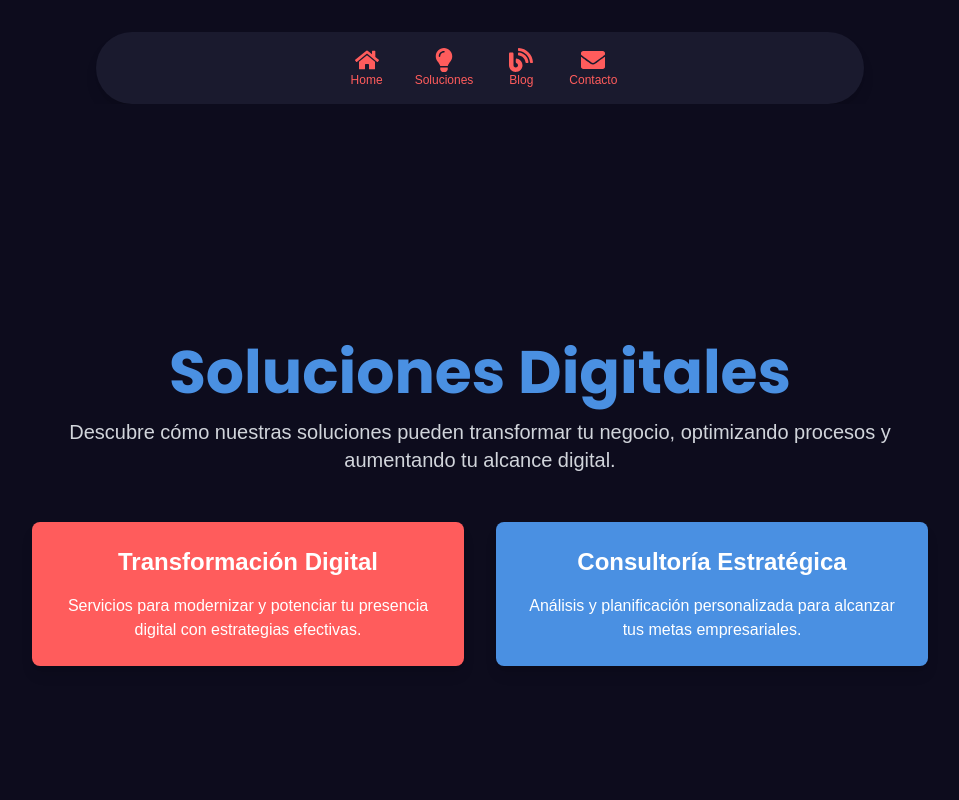
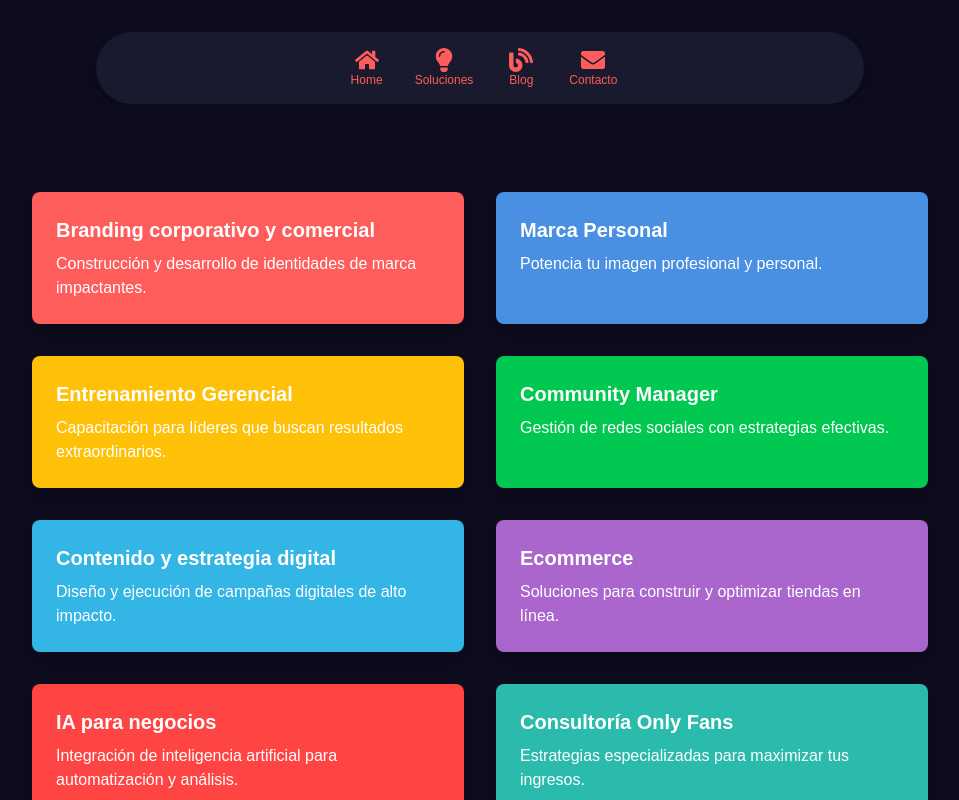
Before and after one commit to deivipluss/landing, a Next.js app: page /soluciones in a window 1280 px wide. Shown: the top 800 px of the page, without its empty margins (160-1119 px from the left). Built offline with nearby package versions, Linux system fonts and the light colour scheme.

Commit message:
modificandodiseño3

```diff
--- a/app/soluciones/page.tsx
+++ b/app/soluciones/page.tsx
@@ -8,15 +8,15 @@ import {
 } from "react-icons/fa";
 import Link from 'next/link';
 
-const iconStyle = (section: string, activeSection: string) =>
+const iconStyle = (section, activeSection) =>
   `text-[#FF5C5C] text-2xl mx-3 cursor-pointer hover:text-[#4A90E2] transition-colors ${
     activeSection === section ? 'text-[#4A90E2]' : ''
   }`;
 
 const containerStyle = "p-4 md:p-8 flex justify-center items-center min-h-screen bg-[#0D0C1D] overflow-hidden";
 
-const Soluciones: React.FC = () => {
-  const [activeSection] = useState<string>("soluciones");
+const Soluciones = () => {
+  const [activeSection] = useState("soluciones");
 
   return (
     <div className="bg-[#0D0C1D] min-h-screen overflow-hidden">
@@ -42,25 +42,39 @@ const Soluciones: React.FC = () => {
 
       {/* Main Content */}
       <div className={containerStyle}>
-        <div className="w-full max-w-4xl text-center">
-          <h1 className="text-4xl md:text-6xl text-[#4A90E2] font-bold font-poppins">
-            Soluciones Digitales
-          </h1>
-          <p className="text-gray-300 mt-4 text-lg md:text-xl">
-            Descubre cómo nuestras soluciones pueden transformar tu negocio, optimizando procesos y aumentando tu alcance digital.
-          </p>
-          <div className="grid grid-cols-1 md:grid-cols-2 gap-8 mt-12">
+        <div className="w-full max-w-4xl">
+          <div className="grid grid-cols-1 md:grid-cols-2 gap-8">
             <div className="bg-[#FF5C5C] text-white p-6 rounded-lg shadow-lg hover:shadow-xl transition-shadow">
-              <h3 className="text-2xl font-semibold mb-4">Transformación Digital</h3>
-              <p>
-                Servicios para modernizar y potenciar tu presencia digital con estrategias efectivas.
-              </p>
+              <h3 className="text-xl font-semibold mb-2">Branding corporativo y comercial</h3>
+              <p>Construcción y desarrollo de identidades de marca impactantes.</p>
             </div>
             <div className="bg-[#4A90E2] text-white p-6 rounded-lg shadow-lg hover:shadow-xl transition-shadow">
-              <h3 className="text-2xl font-semibold mb-4">Consultoría Estratégica</h3>
-              <p>
-                Análisis y planificación personalizada para alcanzar tus metas empresariales.
-              </p>
+              <h3 className="text-xl font-semibold mb-2">Marca Personal</h3>
+              <p>Potencia tu imagen profesional y personal.</p>
+            </div>
+            <div className="bg-[#FFC107] text-white p-6 rounded-lg shadow-lg hover:shadow-xl transition-shadow">
+              <h3 className="text-xl font-semibold mb-2">Entrenamiento Gerencial</h3>
+              <p>Capacitación para líderes que buscan resultados extraordinarios.</p>
+            </div>
+            <div className="bg-[#00C851] text-white p-6 rounded-lg shadow-lg hover:shadow-xl transition-shadow">
+              <h3 className="text-xl font-semibold mb-2">Community Manager</h3>
+              <p>Gestión de redes sociales con estrategias efectivas.</p>
+            </div>
+            <div className="bg-[#33B5E5] text-white p-6 rounded-lg shadow-lg hover:shadow-xl transition-shadow">
+              <h3 className="text-xl font-semibold mb-2">Contenido y estrategia digital</h3>
+              <p>Diseño y ejecución de campañas digitales de alto impacto.</p>
+            </div>
+            <div className="bg-[#AA66CC] text-white p-6 rounded-lg shadow-lg hover:shadow-xl transition-shadow">
+              <h3 className="text-xl font-semibold mb-2">Ecommerce</h3>
+              <p>Soluciones para construir y optimizar tiendas en línea.</p>
+            </div>
+            <div className="bg-[#FF4444] text-white p-6 rounded-lg shadow-lg hover:shadow-xl transition-shadow">
+              <h3 className="text-xl font-semibold mb-2">IA para negocios</h3>
+              <p>Integración de inteligencia artificial para automatización y análisis.</p>
+            </div>
+            <div className="bg-[#2BBBAD] text-white p-6 rounded-lg shadow-lg hover:shadow-xl transition-shadow">
+              <h3 className="text-xl font-semibold mb-2">Consultoría Only Fans</h3>
+              <p>Estrategias especializadas para maximizar tus ingresos.</p>
             </div>
           </div>
         </div>
```
